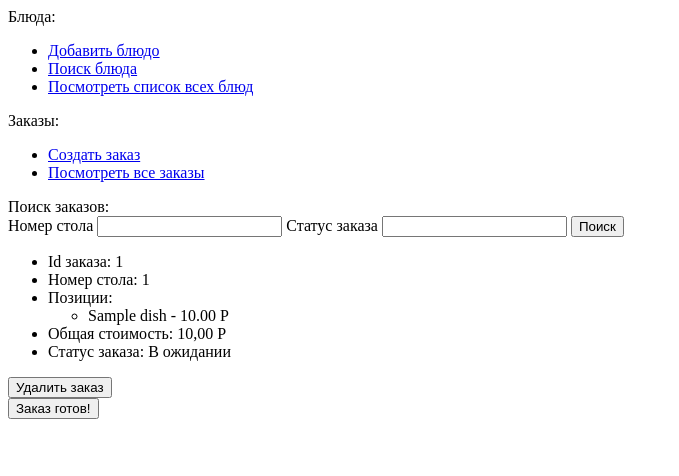
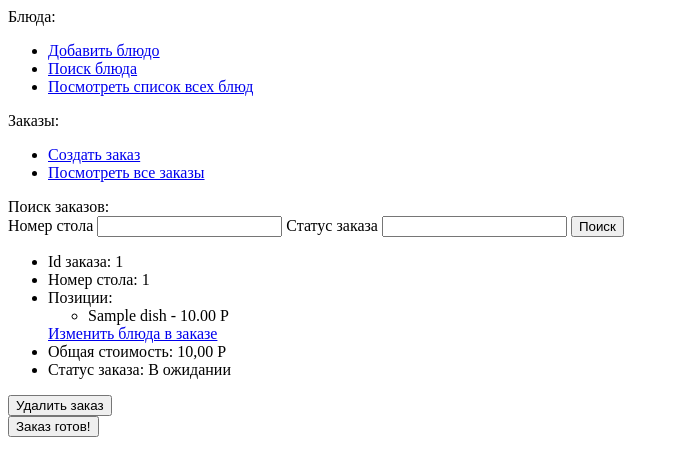
Before and after one commit to JuryReimis/order_management_system_django, a Django app: page /orders/order/1/ in a window 1280 px wide. Shown: the top 476 px of the page, without its empty margins (0-679 px from the left). Run offline with Django 5.2, Linux system fonts and the light colour scheme; tables that the repository leaves empty hold one stand-in row (values such as "Sample post"); parts of the project's set-up code (start-up, migrations or seed data) failed here and were passed over.

Commit message:
Добавлено условие для возможности изменения состава заказа.

```diff
--- a/order_management_system_django/orders/templates/orders/order-detail.html
+++ b/order_management_system_django/orders/templates/orders/order-detail.html
@@ -18,6 +18,10 @@
                     {% endfor %}
 
                 </ul>
+                {% if order.status == order.PENDING %}
+                    <a href="{% url 'orders:change-order-items' order.pk %}">Изменить блюда в заказе</a>
+                {% endif %}
+
             </li>
             <li>
                 Общая стоимость: {{ order.total_price }} Р
```
